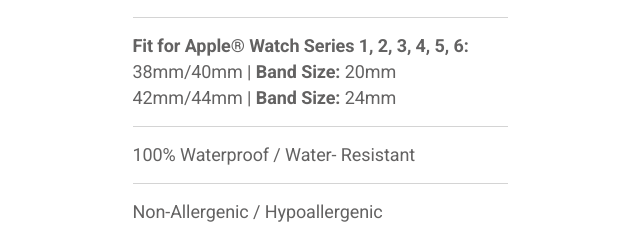
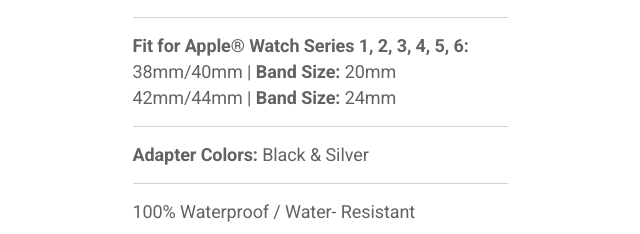
Before and after one commit to unfrikimas/landing-isofrane, a Next.js app: page / in a window 1280 px wide. Shown: the part 1681-1915 px from the top of the page, without its empty margins (320-960 px from the left). Built offline with nearby package versions, Linux system fonts and the light colour scheme.

Commit message:
agregar texto

```diff
--- a/pages/index.js
+++ b/pages/index.js
@@ -160,6 +160,9 @@
           42mm/44mm  |  <span>Band Size: </span>24mm
         </p>
         <p>
+          <span>Adapter Colors: </span>Black & Silver
+        </p>
+        <p>
           100% Waterproof / Water- Resistant
         </p>
         <p>
```
